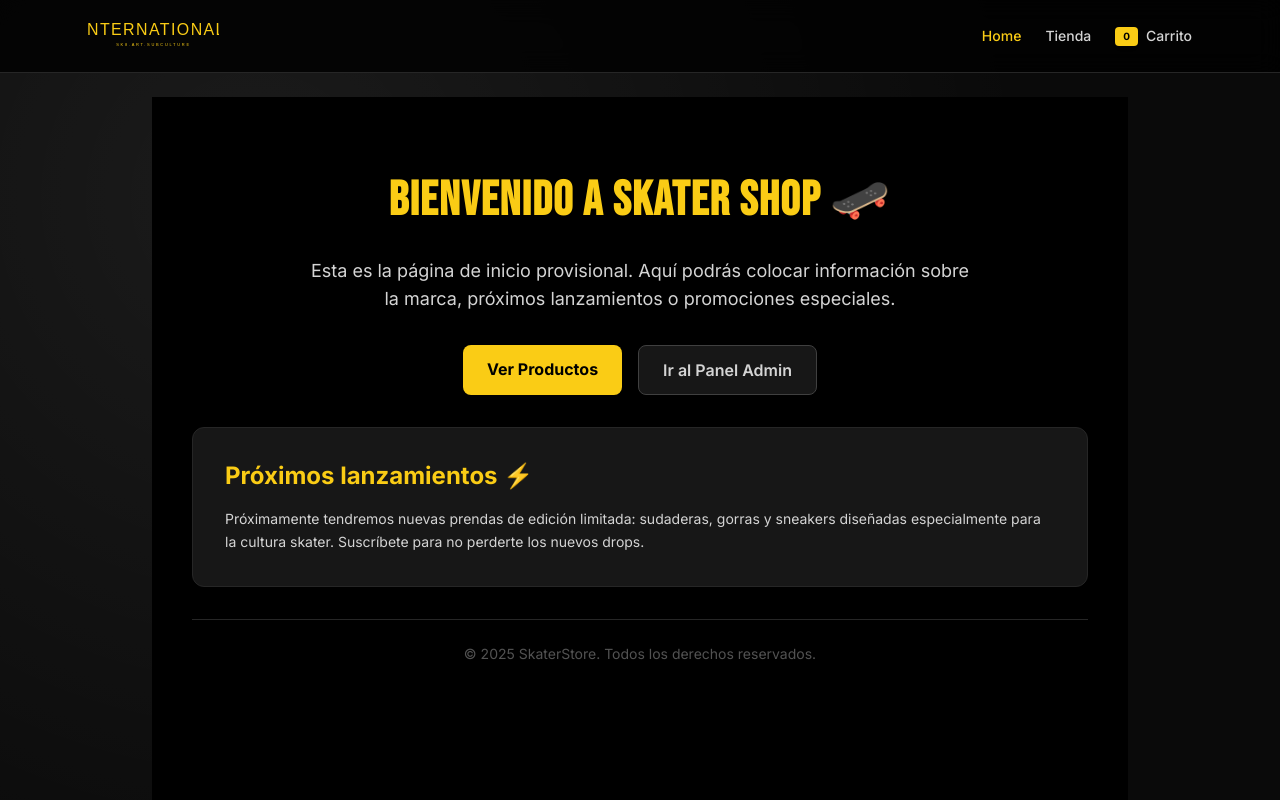
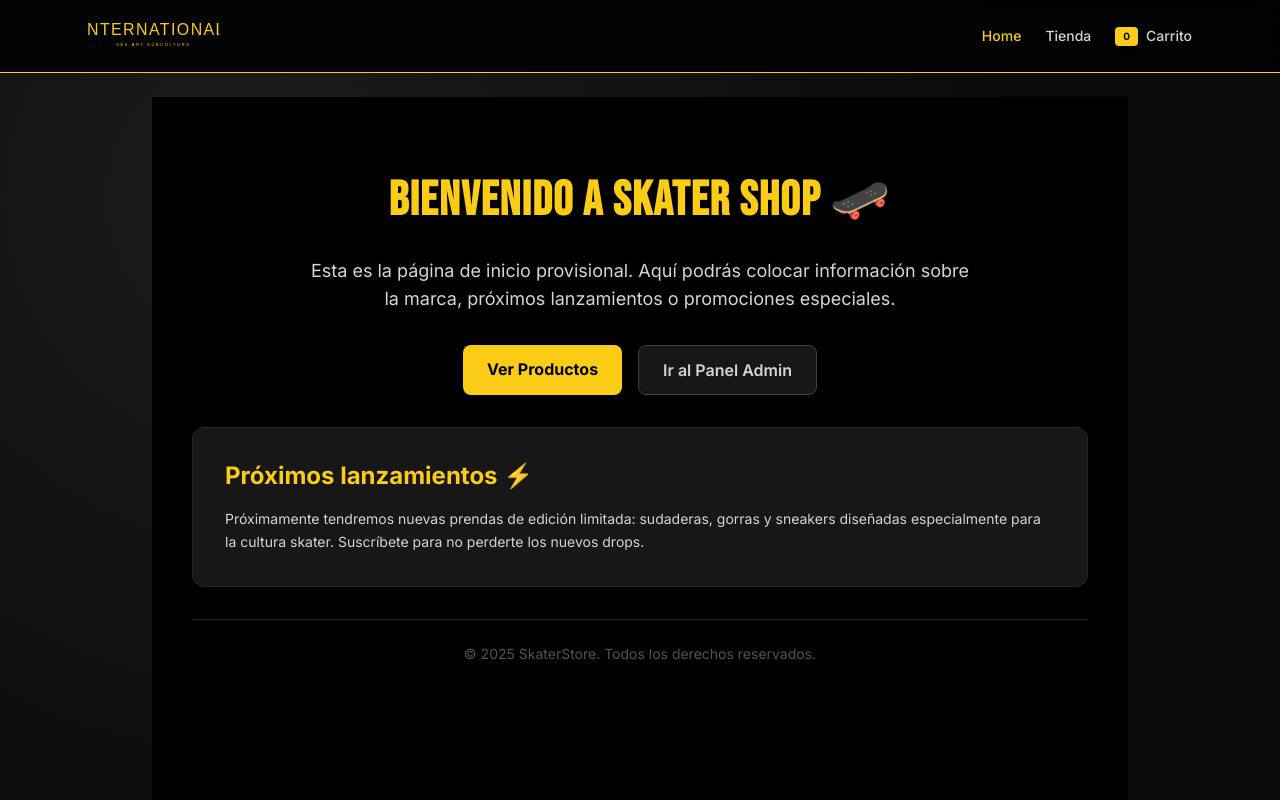
Before and after one commit to internationalskateboard-dev/skatershop, a Next.js app: page / in a window 1280 px wide. Shown: the top 800 px of the page. Built offline with nearby package versions, Linux system fonts and the light colour scheme.

Commit message:
Update Navbar.tsx
Botton amarillo en el navbar

```diff
--- a/components/layout/Navbar.tsx
+++ b/components/layout/Navbar.tsx
@@ -16,7 +16,7 @@ export default function Navbar() {
   const isAdminPage = pathname?.startsWith("/admin");
 
   return (
-    <header className="sticky top-0 z-50 bg-black/80 backdrop-blur-md border-b border-neutral-800">
+    <header className="sticky top-0 z-50 bg-black/80 backdrop-blur-md border-b border-neutral-800 border-b-yellow-400">
       <nav className="max-w-6xl mx-auto flex justify-between items-center py-4 px-6">
         {/* Logo / Marca */}
         <Link href="/" className="flex items-center">
```
